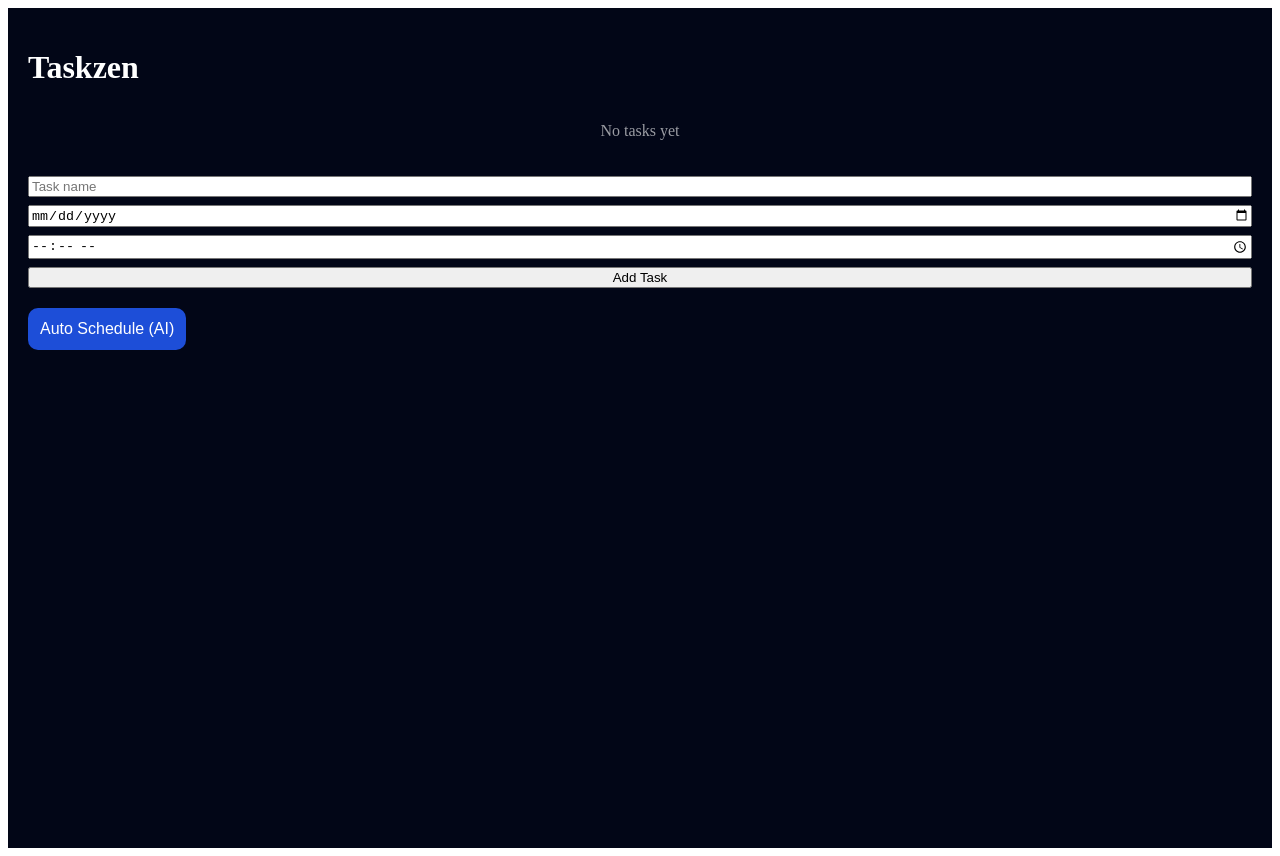
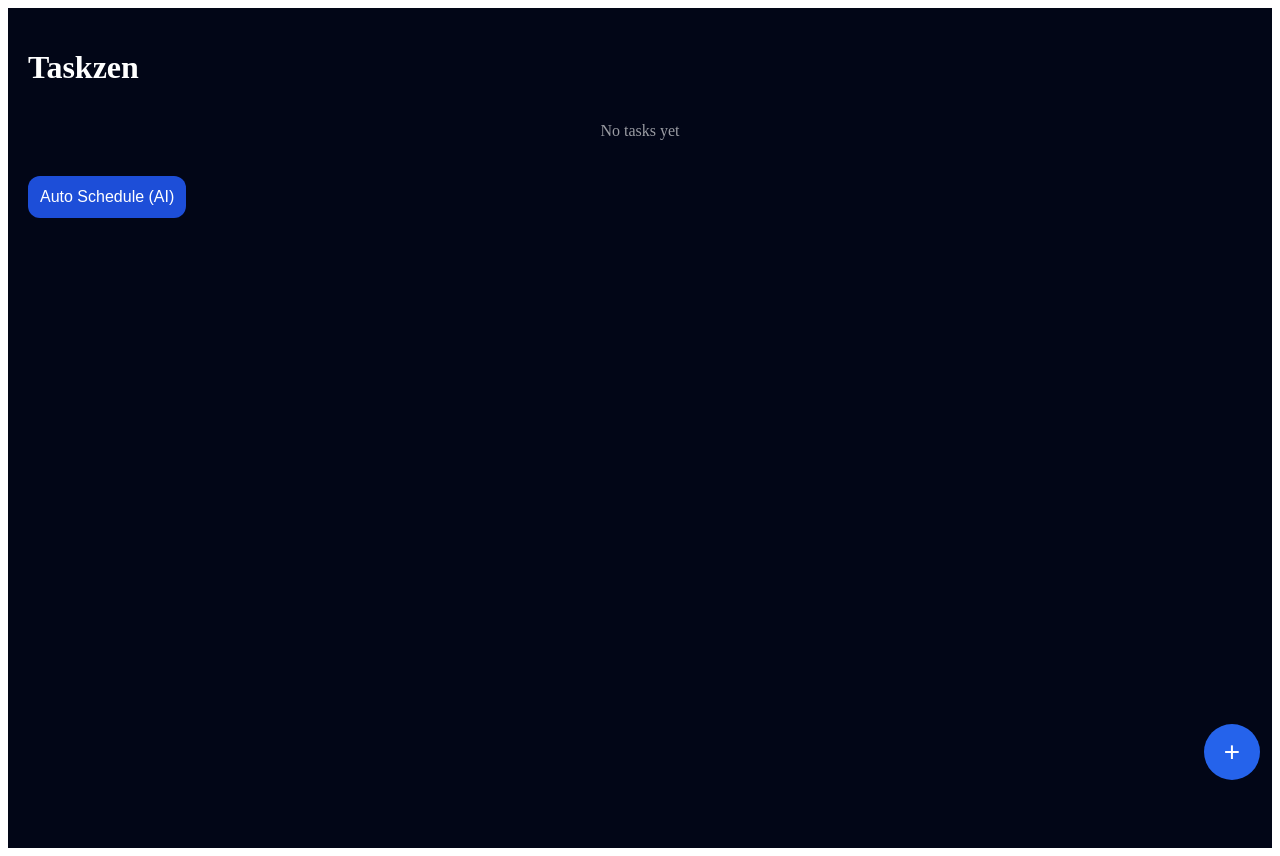
Before and after one commit to mohitsilavat09/Sudo, a Next.js app: page / in a window 1280 px wide. Built offline with nearby package versions, Linux system fonts and the light colour scheme.

Commit message:
Update index.js

```diff
--- a/pages/index.js
+++ b/pages/index.js
@@ -3,6 +3,8 @@ import Head from "next/head";
 
 export default function Home() {
   const [tasks, setTasks] = useState([]);
+  const [showAdd, setShowAdd] = useState(false);
+
   const [text, setText] = useState("");
   const [date, setDate] = useState("");
   const [time, setTime] = useState("");
@@ -35,6 +37,7 @@ export default function Home() {
     setText("");
     setDate("");
     setTime("");
+    setShowAdd(false);
   }
 
   function toggleTask(id) {
@@ -49,20 +52,20 @@ export default function Home() {
     setTasks(tasks.filter((t) => t.id !== id));
   }
 
-  // Simple AI Auto Schedule (logic-only, safe)
+  // ✅ FIXED AUTO SCHEDULER
   function autoSchedule() {
     if (tasks.length === 0) return;
 
     const today = new Date().toISOString().split("T")[0];
-    const startHour = 9;
+    let hour = 9;
 
-    const newTasks = tasks.map((t, i) => ({
-      ...t,
+    const updated = tasks.map((task) => ({
+      ...task,
       date: today,
-      time: `${String(startHour + i).padStart(2, "0")}:00`,
+      time: `${String(hour++).padStart(2, "0")}:00`,
     }));
 
-    setTasks(newTasks);
+    setTasks(updated);
   }
 
   return (
@@ -113,8 +116,9 @@ export default function Home() {
           ))}
         </div>
 
-        {/* ADD TASK */}
-        <div style={styles.addBox}>
+        {/* ADD TASK PANEL */}
+        {showAdd && (
+          <div style={styles.addPanel}>
             <input
               placeholder="Task name"
               value={text}
@@ -132,23 +136,33 @@ export default function Home() {
             />
             <button onClick={addTask}>Add Task</button>
           </div>
+        )}
 
         {/* AI BUTTON */}
         <button style={styles.aiBtn} onClick={autoSchedule}>
           Auto Schedule (AI)
+        </button>
+
+        {/* FLOATING + BUTTON */}
+        <button
+          style={styles.fab}
+          onClick={() => setShowAdd(!showAdd)}
+        >
+          +
         </button>
       </main>
     </>
   );
 }
 
-/* SIMPLE PROFESSIONAL STYLES */
+/* STYLES */
 const styles = {
   container: {
     minHeight: "100vh",
     background: "linear-gradient(180deg,#020617,#020617)",
     color: "#fff",
     padding: 20,
+    position: "relative",
   },
   title: {
     fontSize: 32,
@@ -161,7 +175,7 @@ const styles = {
   },
   card: {
     background: "#0f172a",
-    borderRadius: 14,
+    borderRadius: 16,
     padding: 14,
     display: "flex",
     alignItems: "center",
@@ -181,19 +195,38 @@ const styles = {
     opacity: 0.6,
     textAlign: "center",
   },
-  addBox: {
-    marginTop: 20,
+  addPanel: {
+    position: "fixed",
+    bottom: 90,
+    left: 20,
+    right: 20,
+    background: "#020617",
+    borderRadius: 16,
+    padding: 16,
     display: "flex",
     flexDirection: "column",
-    gap: 8,
+    gap: 10,
+    boxShadow: "0 10px 40px rgba(0,0,0,0.6)",
   },
   aiBtn: {
     marginTop: 20,
     padding: 12,
-    borderRadius: 10,
+    borderRadius: 12,
     background: "#1d4ed8",
     color: "#fff",
     border: "none",
     fontSize: 16,
   },
+  fab: {
+    position: "fixed",
+    bottom: 20,
+    right: 20,
+    width: 56,
+    height: 56,
+    borderRadius: "50%",
+    background: "#2563eb",
+    color: "#fff",
+    fontSize: 28,
+    border: "none",
+  },
 };
```
Lines whose indentation alone changed are shown as unchanged.
